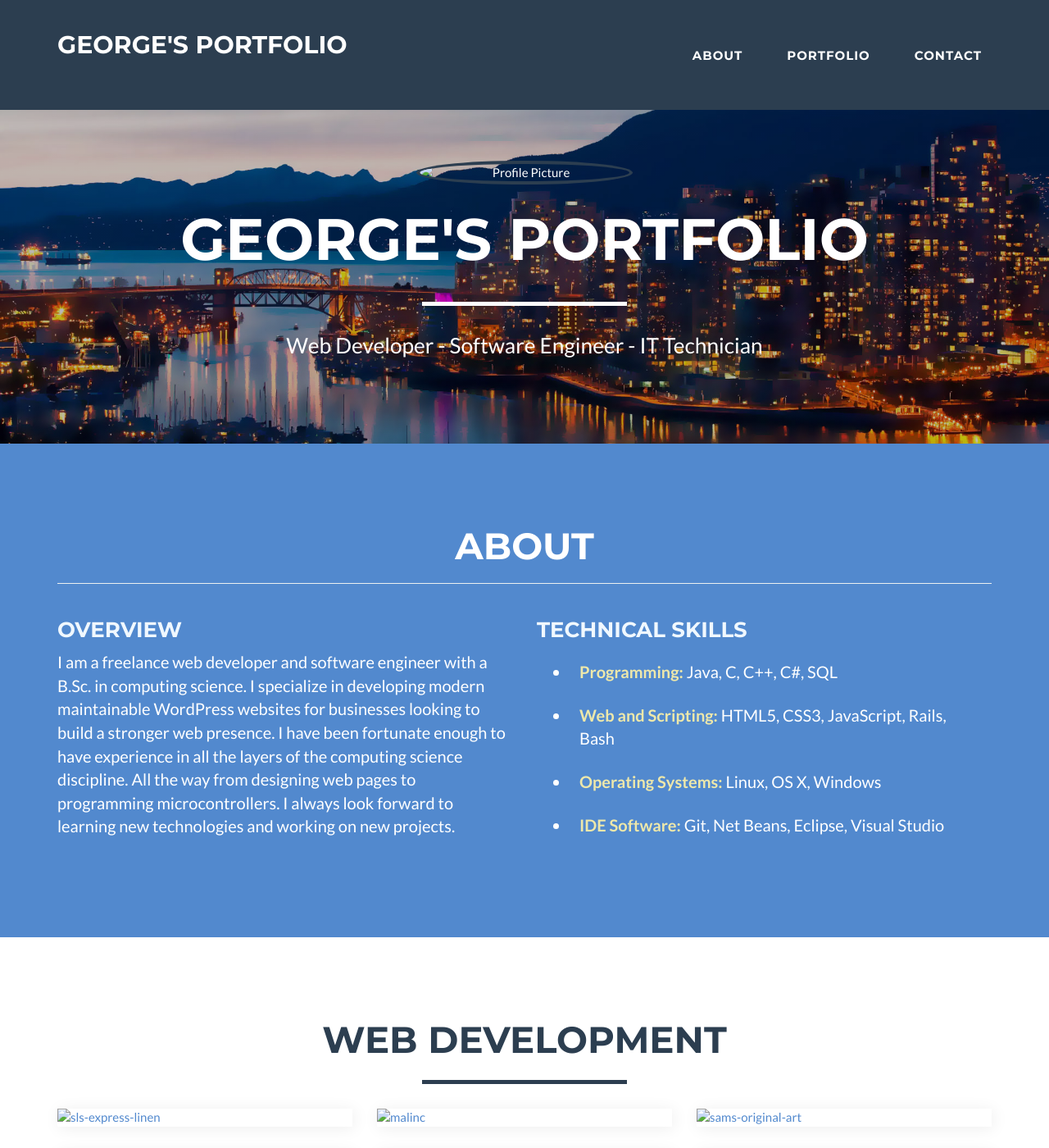
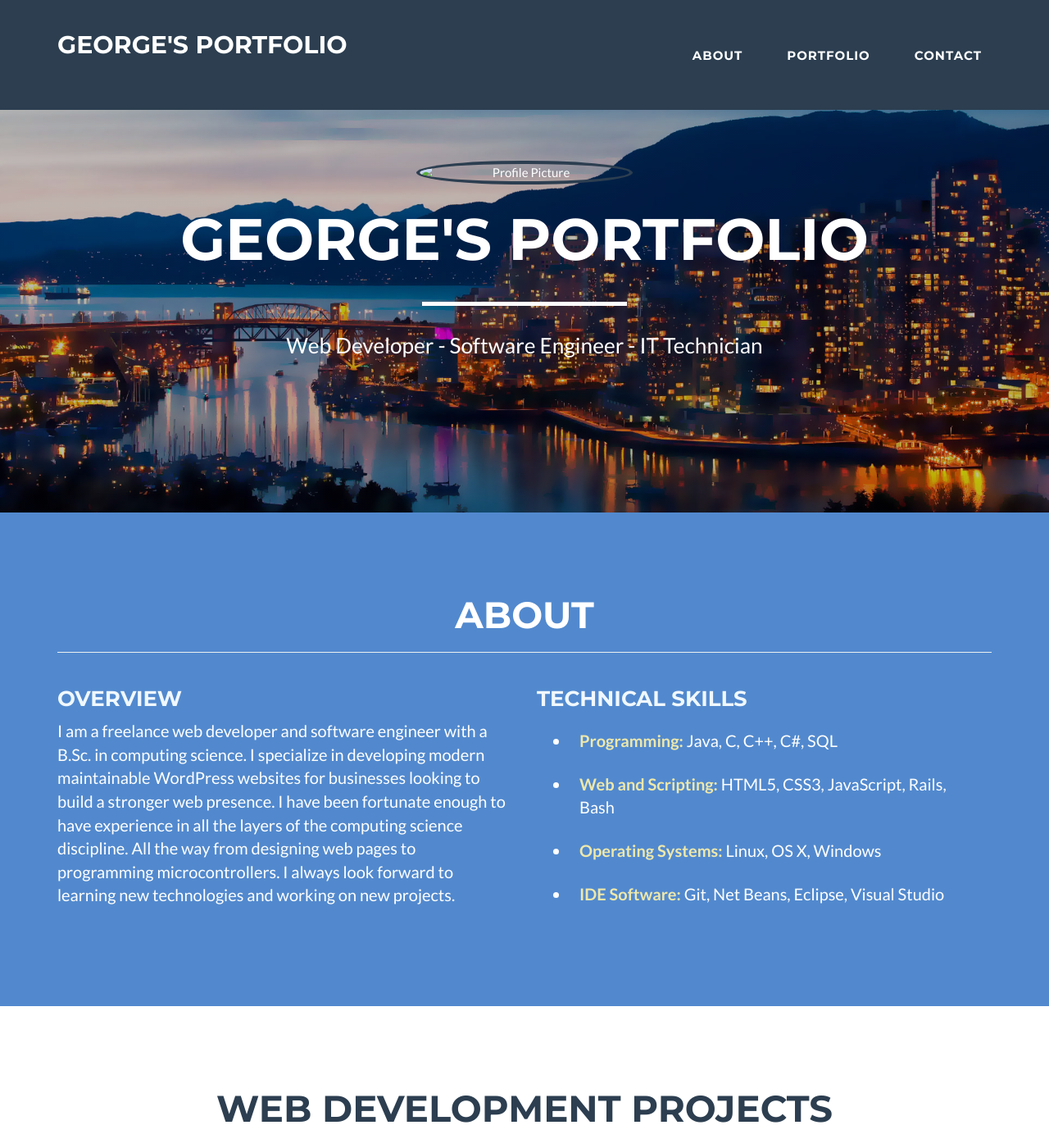
Before and after one commit to gargirou/gargirou.github.io, a Jekyll site: the page built from _posts/2014-07-17-project-2.markdown, in a window 1280 px wide and 1400 px high. Shown: the whole window at 82% size. Built offline with Jekyll 4.4.1, drawn with Linux system fonts in a browser that asks for light colours; some of the changed text lies outside the part shown.

Commit message:
Reduced the number of characters reversed in the contact email of footer. This simplifies things a bit for copying and pasting email.

```diff
--- a/_config.yml
+++ b/_config.yml
@@ -1,7 +1,9 @@
 # Site settings
 title: George's Portfolio
 email: georgeargiroudis@gmail.com
-antispamemail: moc.liamg@siduorigraegroeg
+antispam_email:
+  mail_name: georgeargiroudis
+  mail_tail_reverse: moc.liamg
 url: https://gargirou.github.io
 description: "Welcome to my portfolio website. This space is designed to showcase a variety of projects from my personal, academic, and professional career."
 meta_author: Argiroudis George #LastName FirstName
@@ -38,7 +40,7 @@
 footer:
   copyright: George Argiroudis
   location: Contact
-  social: Around the Web
+  social: Social
   credits: Credits
   services: Services
 
--- a/_includes/css/main.css
+++ b/_includes/css/main.css
@@ -134,7 +134,7 @@
 @media(min-width:768px) {
     header .container {
         padding-top: 200px;
-        padding-bottom: 100px;
+        padding-bottom: 184px;
     }
 
     header .intro-text .name {
--- a/_includes/footer.html
+++ b/_includes/footer.html
@@ -5,7 +5,7 @@
                 <div class="row">
                     <div class="footer-col col-md-4">
                         <h3>{{ site.footer.location }}</h3>
-                        <p class="reverse">{{ site.antispamemail }}</p>
+                        <p>{{ site.antispam_email.mail_name }}@<span class="reverse">{{ site.antispam_email.mail_tail_reverse }}</span></p>
                     </div>
                     <div class="footer-col col-md-4">
                         <h3>{{ site.footer.social }}</h3>
--- a/_includes/portfolio_grid.html
+++ b/_includes/portfolio_grid.html
@@ -4,7 +4,7 @@
         <div class="container">
             <div class="row">
                 <div class="col-lg-12 text-center">
-                    <h2>Web Development</h2>
+                    <h2>Web Development Projects</h2>
                     <hr class="simple-line">
                 </div>
             </div>
--- a/_layouts/default.html
+++ b/_layouts/default.html
@@ -6,7 +6,6 @@
     {% include header.html %}
     {% include about.html %}
     {% include portfolio_grid.html %}
-
 
     {% if site.contact == "static" %}
     {% include contact_static.html %}
```
